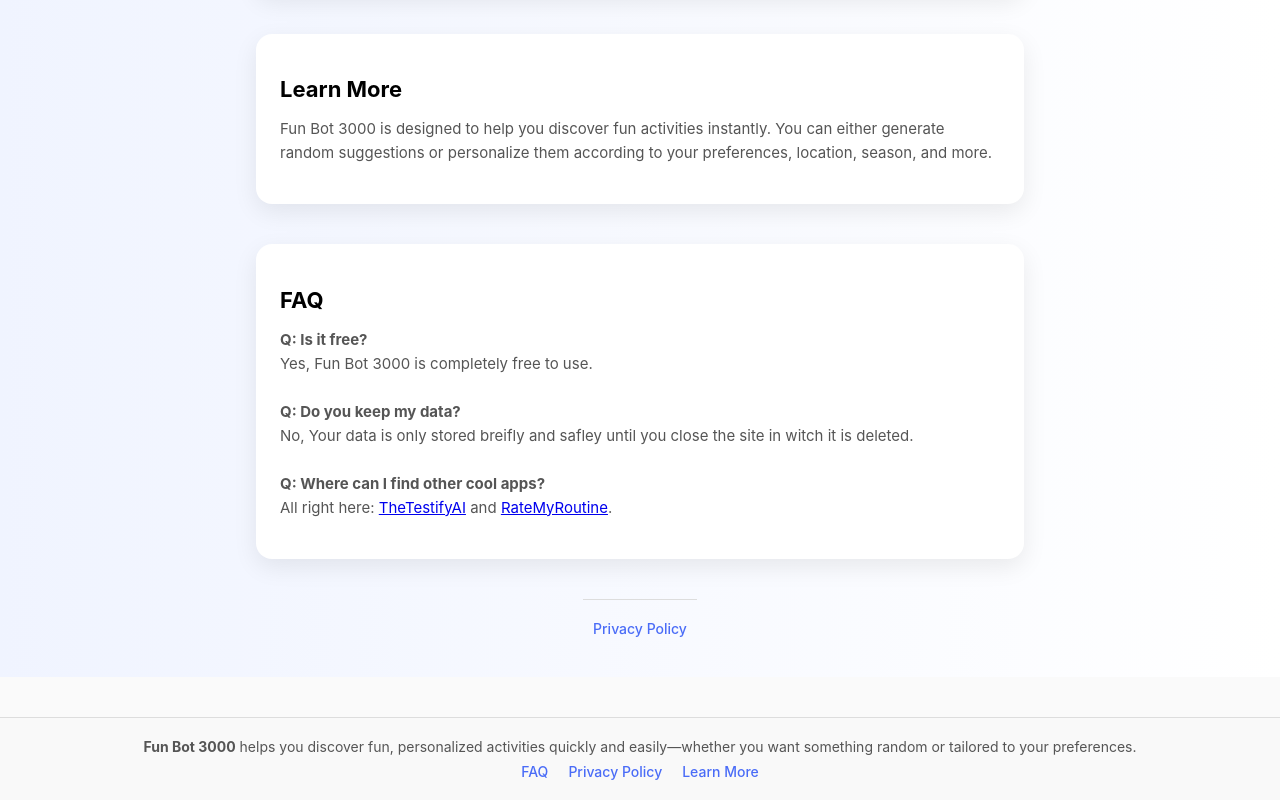
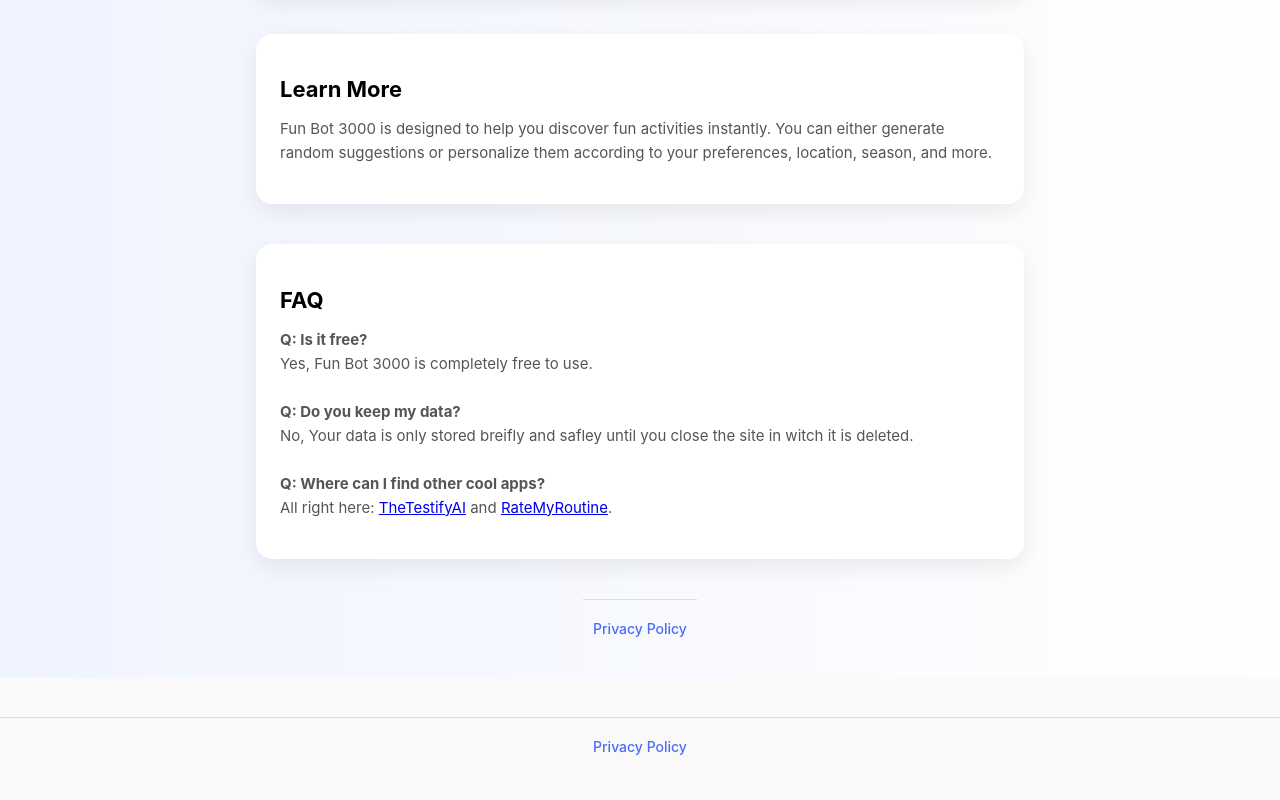
Before and after one commit to christensenandrew455-cell/funbot3000, a Next.js app: page / in a window 1280 px wide. Shown: the part 285-1085 px from the top of the page. After the commit the page ends 1060 px from the top, so only its background shows below. Built offline with nearby package versions, Linux system fonts and the light colour scheme.

Commit message:
Update layout.js

```diff
--- a/app/layout.js
+++ b/app/layout.js
@@ -12,14 +12,6 @@ export default function RootLayout({ children }) {
     background: '#f9f9f9',
   };
 
-  const footerLinks = {
-    display: 'flex',
-    justifyContent: 'center',
-    gap: 20,
-    flexWrap: 'wrap',
-    marginTop: 8,
-  };
-
   const linkStyle = {
     color: '#4A6CF7',
     textDecoration: 'none',
@@ -31,14 +23,7 @@ export default function RootLayout({ children }) {
       <body style={{ margin: 0 }}>
         {children}
         <footer style={footerStyle}>
-          <div>
-            <strong>Fun Bot 3000</strong> helps you discover fun, personalized activities quickly and easily—whether you want something random or tailored to your preferences.
-          </div>
-          <div style={footerLinks}>
-            <a href="/faq" style={linkStyle}>FAQ</a>
-            <a href="/privacy" style={linkStyle}>Privacy Policy</a>
-            <a href="/learn-more" style={linkStyle}>Learn More</a>
-          </div>
+          <a href="/privacy" style={linkStyle}>Privacy Policy</a>
         </footer>
       </body>
     </html>
```
